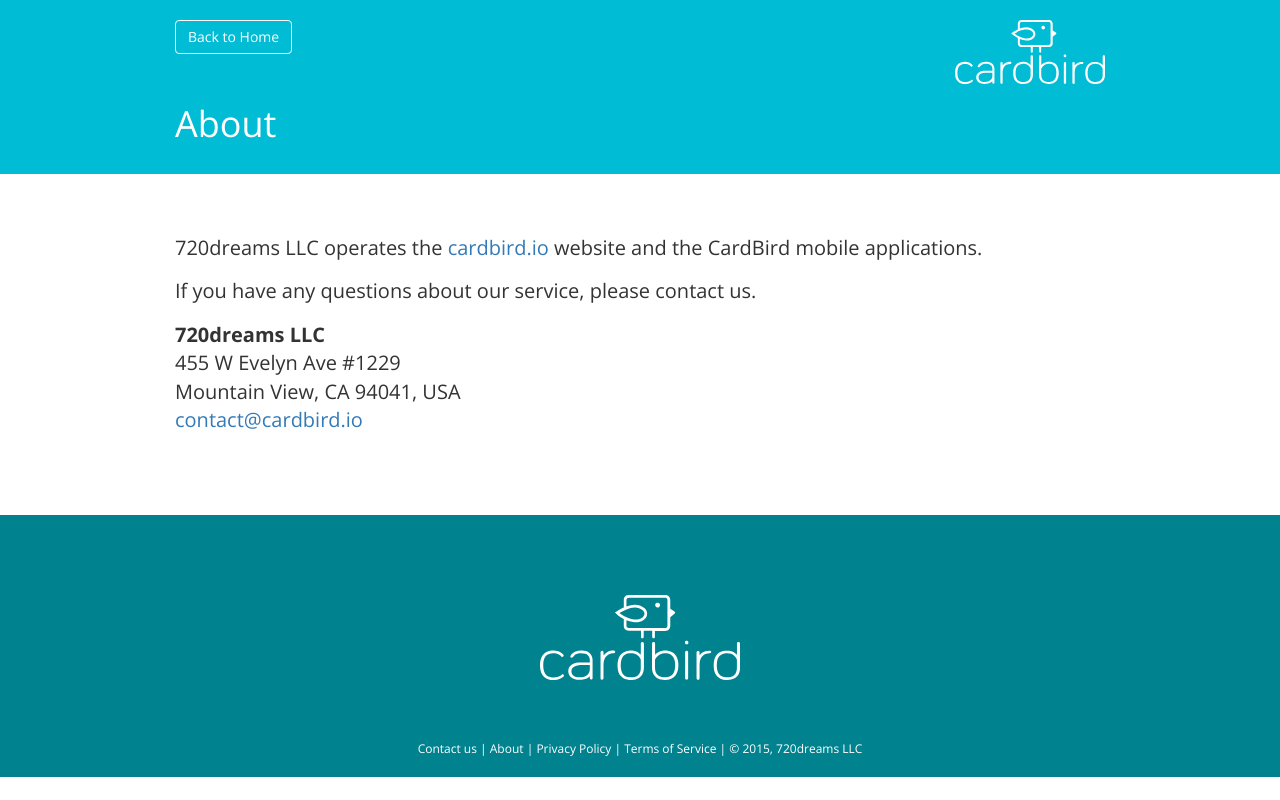
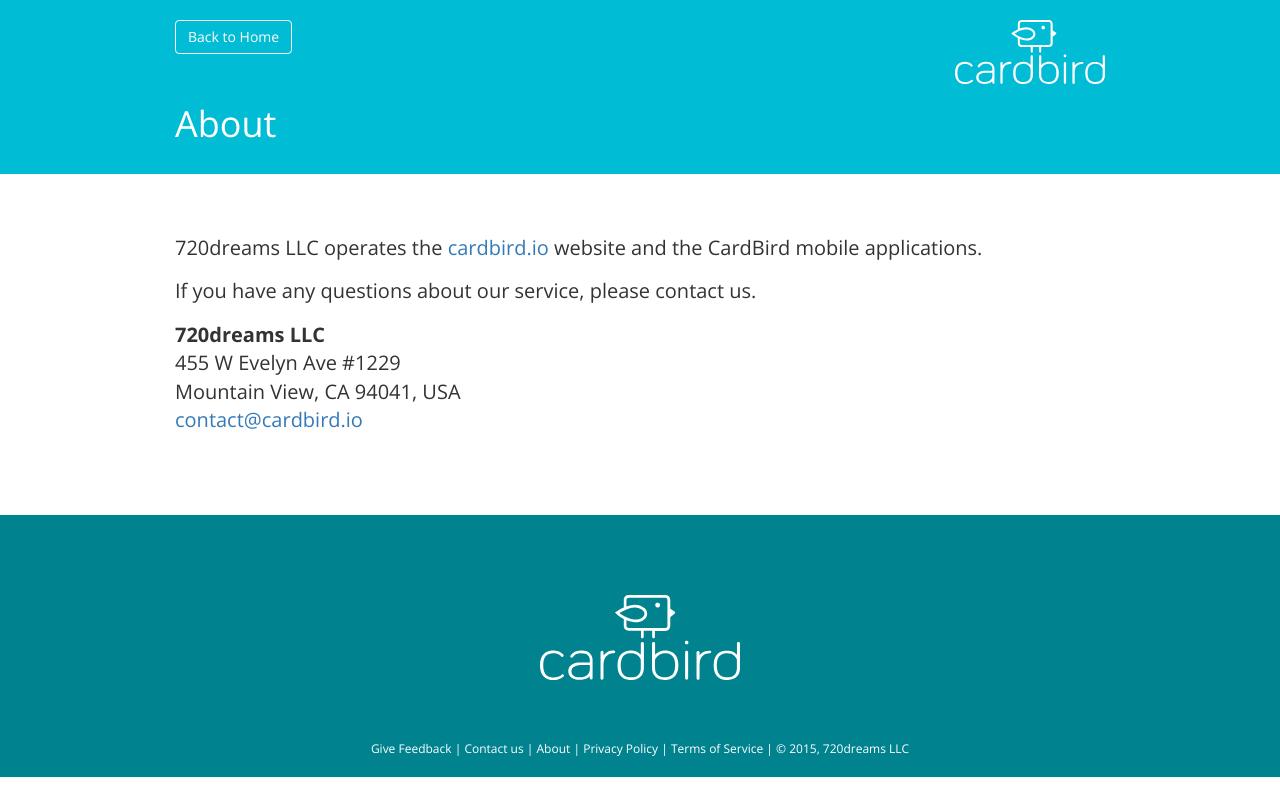
Before and after one commit to 720dreams/cardbird-page, a website: page app/about.html in a window 1280 px wide. Drawn offline with nearby package versions, Linux system fonts and the light colour scheme; files that its build step writes are made by us from their sources.

Commit message:
feedback link

```diff
--- a/app/about.html
+++ b/app/about.html
@@ -89,6 +89,7 @@
         <img src="/images/logo-large.svg" class="lower-logo">
 
         <div class="author align-center margin-top">
+          <a href="http://app.cardbird.io/feedback/new?next=http:%2F%2Fionicframework.com%2Fdocs%2Fcomponents%2F#toggle">Give Feedback</a> |
           <a href="mailto:contact@cardbird.io">Contact us</a> |
           <a href="/about.html">About</a> |
           <a href="/privacy_policy.html">Privacy Policy</a> |
```
Also changed, not shown: app/index.html (+1 -0 lines), app/privacy_policy.html (+1 -0 lines), app/terms_of_service.html (+1 -0 lines).
